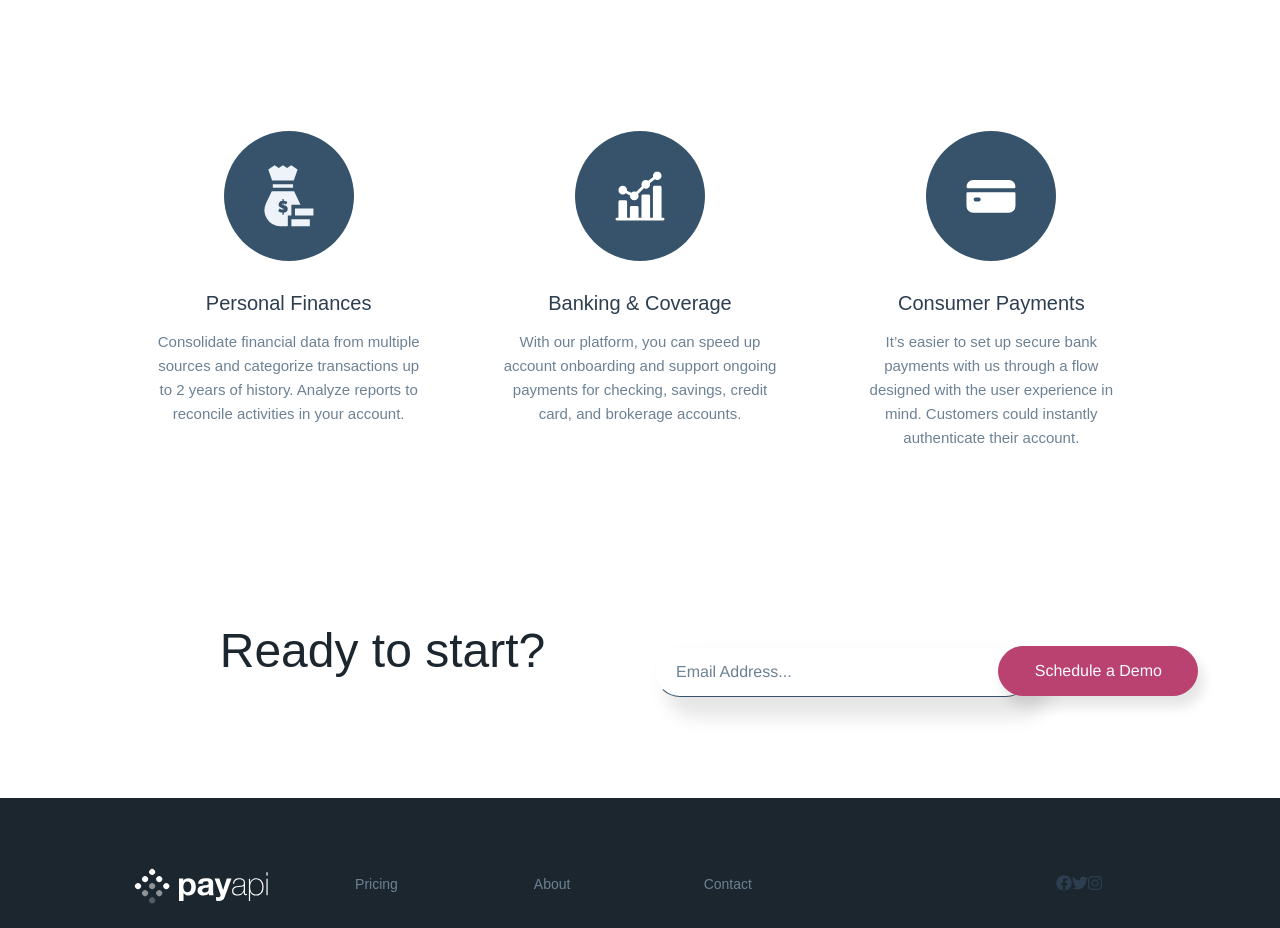
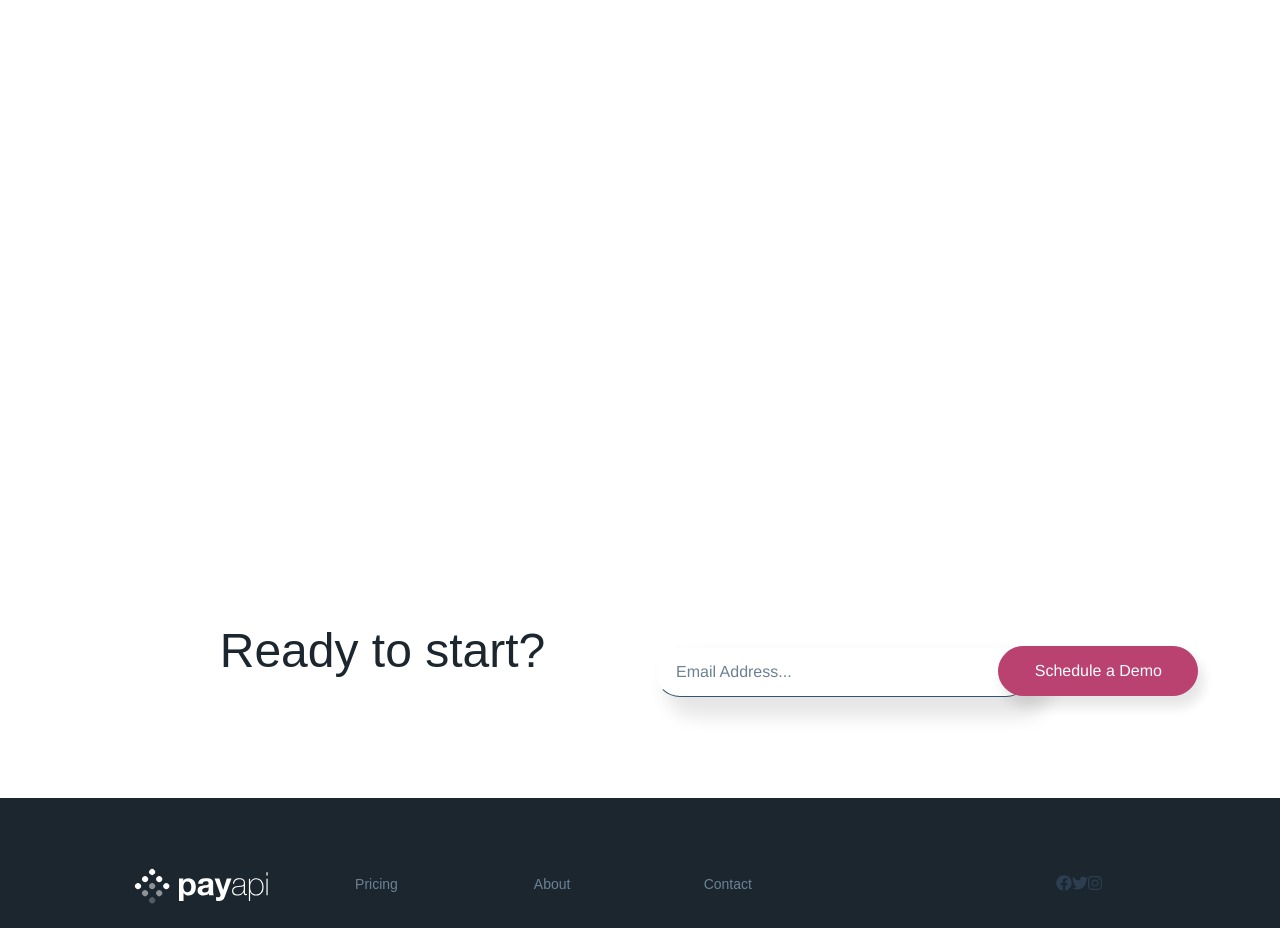
Before and after one commit to clf94-dev/payapi-vue, a Vue app: page / in a window 1280 px wide. Shown: the part 2300-3228 px from the top of the page. Built offline with nearby package versions, Linux system fonts and the light colour scheme.

Commit message:
added AOS to featuresHome component

```diff
--- a/src/components/FeaturesHome.vue
+++ b/src/components/FeaturesHome.vue
@@ -1,7 +1,7 @@
 <template>
 <b-container fluid class="featuresHome-section">
     <b-row>
-        <b-col class="feat-card" xs="12" sm="4" md="4" lg="4" v-for="data of features" v-bind:key="data.title">
+        <b-col class="feat-card" xs="12" sm="4" md="4" lg="4" v-for="data of features" v-bind:key="data.title" data-aos='fade-up' :data-aos-delay="data.delay">
             <img :src="data.src" :alt="data.imgAlt">
             <h3>{{data.title}}</h3>
             <p>{{data.text}}</p>
```
